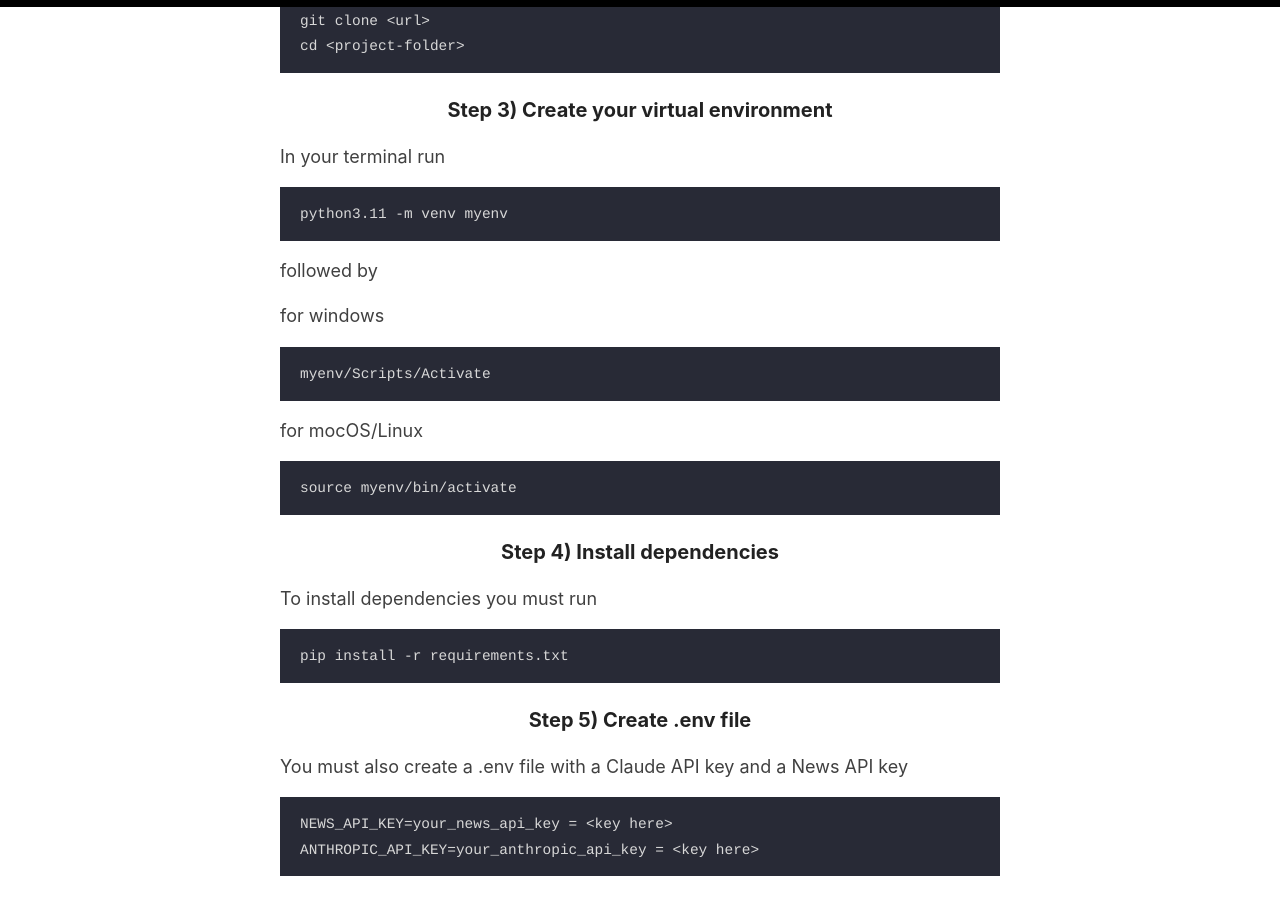
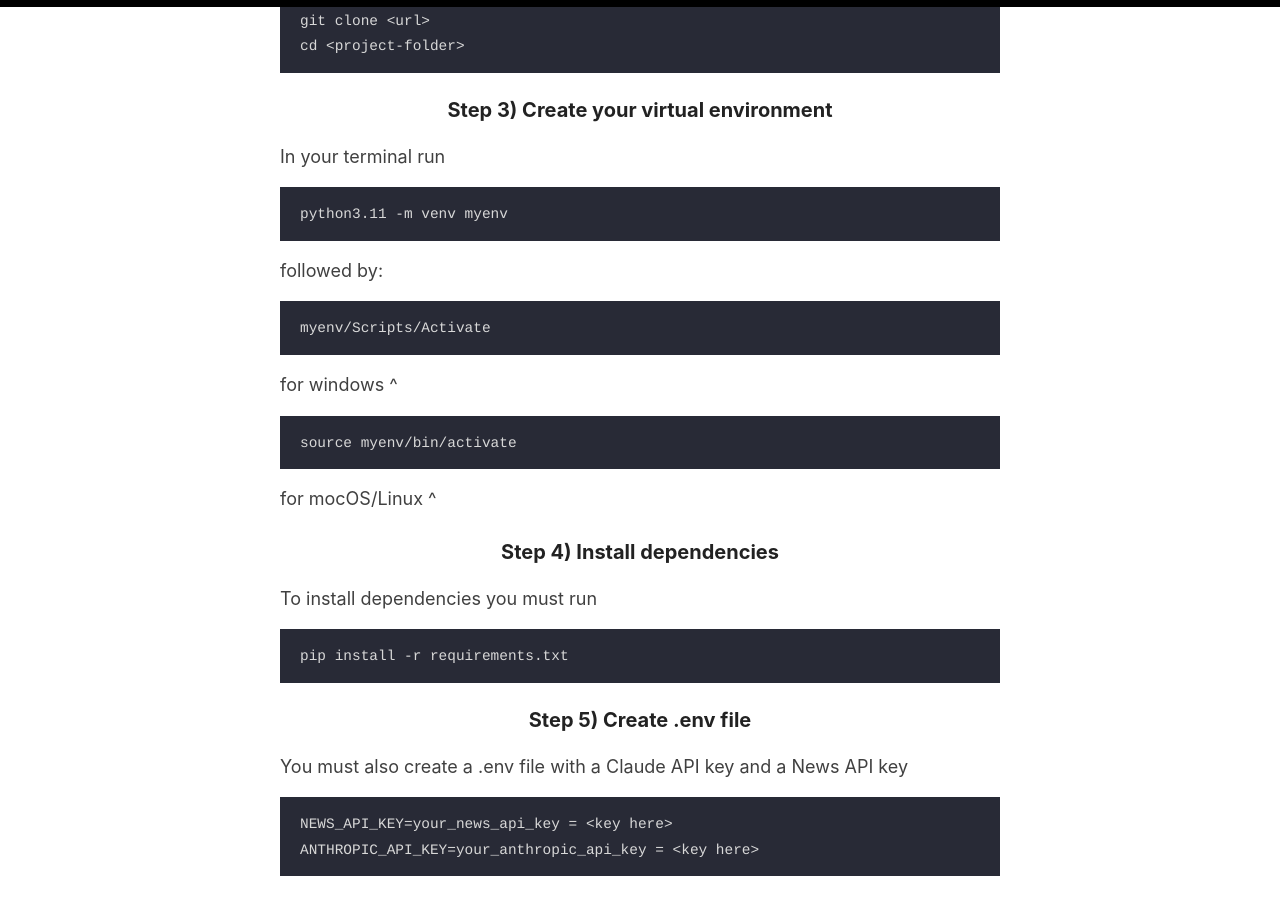
Before and after one commit to UHMCyberAnalytics/UHMCyberAnalytics.github.io, a Jekyll site: the page built from _pages/getting-started.md, in a window 1280 px wide and 900 px high, scrolled down 352 px. Built offline with Jekyll 4.4.1, drawn with Linux system fonts in a browser that asks for light colours.

````diff
--- a/_pages/getting-started.md
+++ b/_pages/getting-started.md
@@ -21,16 +21,18 @@ In your terminal run
 python3.11 -m venv myenv
 ```
 
-followed by
+followed by:
 
-for windows
+
 ```
 myenv/Scripts/Activate
 ```
-for mocOS/Linux
+for windows ^
 ```
 source myenv/bin/activate
 ```
+for mocOS/Linux ^
+
 ### Step 4) Install dependencies
 
 To install dependencies you must run
````
